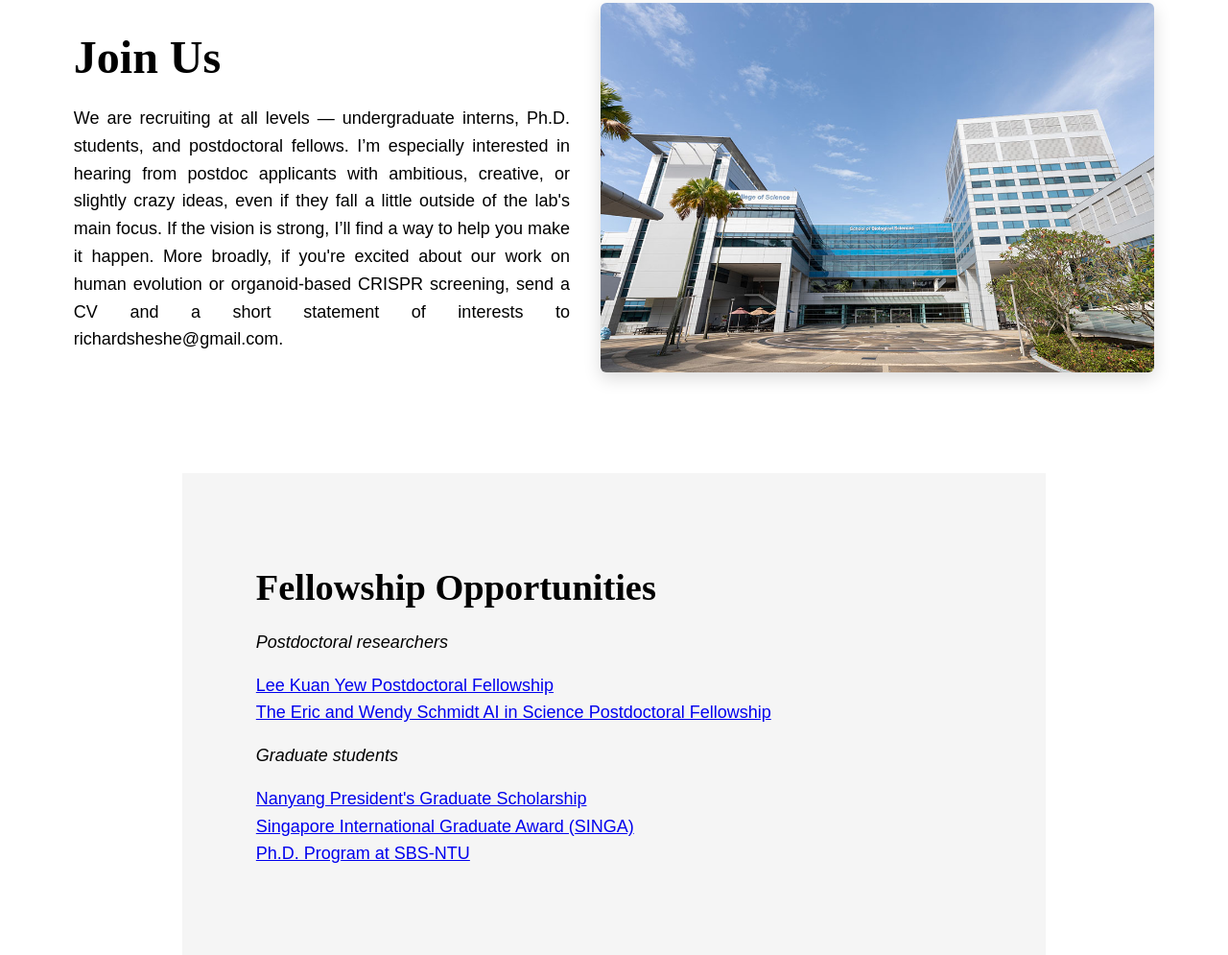
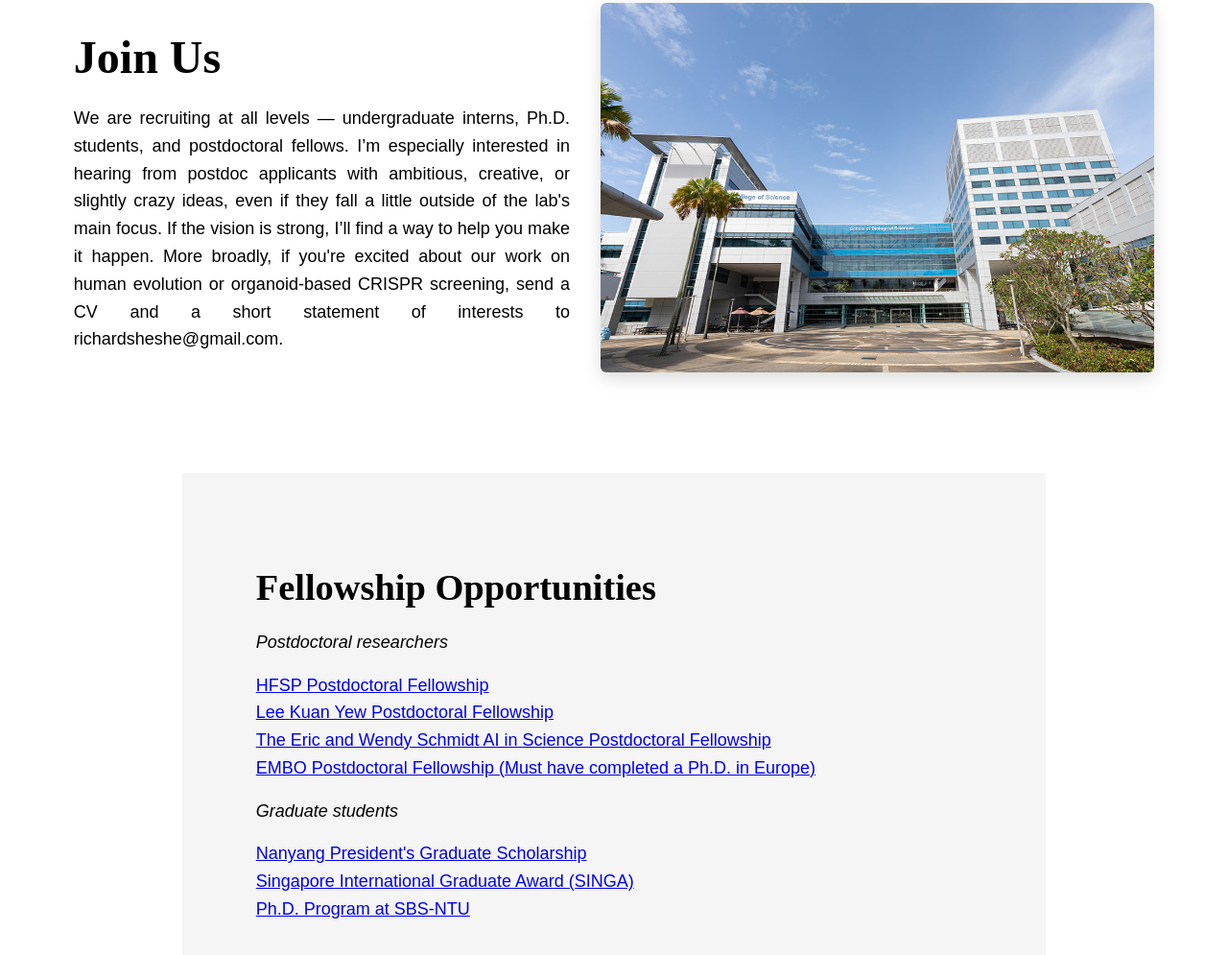
Before and after one commit to richardshe/she-lab-site, a plain HTML site: page join.html in a window 1280 px wide. Shown: the part 193-1188 px from the top of the page at 96% size. Drawn offline with Linux system fonts and the light colour scheme; a web font is replaced by a local one.

Commit message:
Add files via upload

```diff
--- a/join.html
+++ b/join.html
@@ -43,11 +43,17 @@
 
       <p><em>Postdoctoral researchers</em></p>
       <p>
+        <a href="https://www.hfsp.org/funding/hfsp-funding/postdoctoral-fellowships" target="_blank">
+          HFSP Postdoctoral Fellowship
+        </a><br />
         <a href="https://www.ntu.edu.sg/research/research-careers/lee-kuan-yew-postdoctoral-fellowship-(lkypdf)" target="_blank">
           Lee Kuan Yew Postdoctoral Fellowship
         </a><br />
         <a href="https://www.ntu.edu.sg/research/research-careers/the-eric-and-wendy-schmidt-ai-in-science-postdoctoral-fellowship" target="_blank">
           The Eric and Wendy Schmidt AI in Science Postdoctoral Fellowship
+        </a><br />
+        <a href="https://www.embo.org/funding/fellowships-grants-and-career-support/postdoctoral-fellowships/" target="_blank">
+          EMBO Postdoctoral Fellowship (Must have completed a Ph.D. in Europe)
         </a><br />
       </p>
 
```
